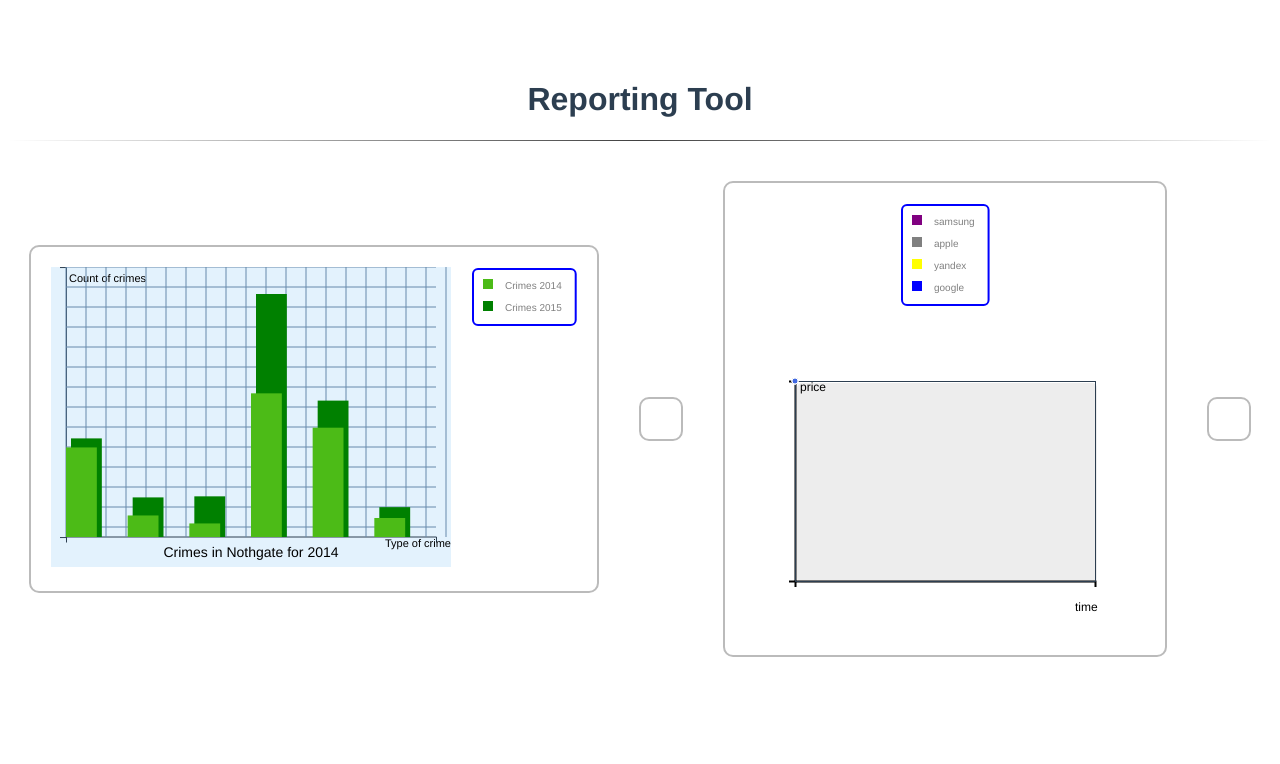
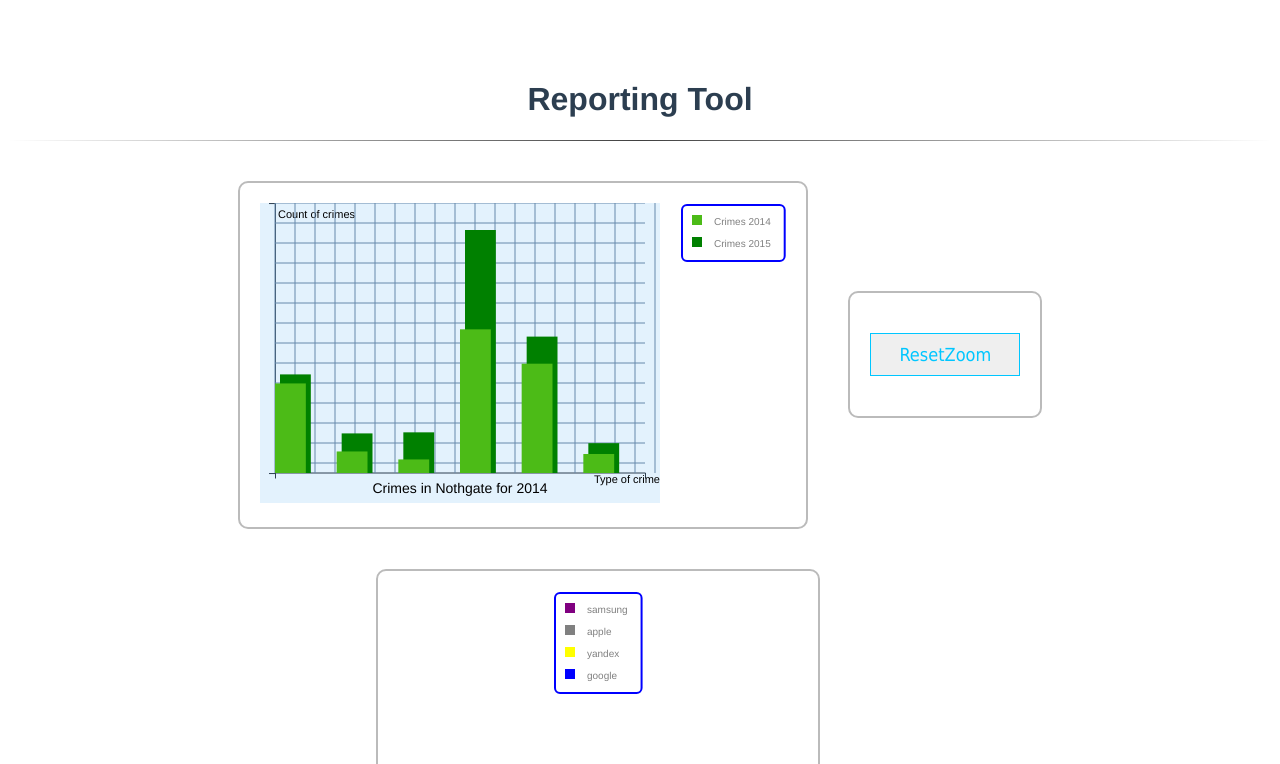
Before and after one commit to roi-itlab/reporting-tool, a Vue app: page /#/ in a window 1280 px wide. Shown: the top 764 px of the page. Built offline with nearby package versions, Linux system fonts and the light colour scheme.

Commit message:
Update bubbleChart.vue

```diff
--- a/src/components/BubbleChart.vue
+++ b/src/components/BubbleChart.vue
@@ -1,8 +1,8 @@
 <template>
     <div class='bubble'>
-        <div class='bubble--title' v-if='title'>kghkhgj</div>
+        <div class='bubble--title' v-if='title'>{{title}}</div>
+        <button class="glo" @click="resetShowDiagram">ResetZoom</button>
         <div class='bubble--flex' :class='{ "bubble--flex--vertical": flexStyle }'>
-            <!--<button class="btn" @click="showDiagram">сброс</button>-->
             <div class="bubbleChart"> </div>
             <Legend class='bubble--legend' v-if='legendReady' :props='props.legendConfig'></Legend>
         </div>
@@ -39,6 +39,8 @@ export default {
             axisXColor: VueTypes.string,
             axisYColor: VueTypes.string,
             axisWidth: VueTypes.number,
+            nameAsixX: VueTypes.string,
+            nameAsixY: VueTypes.string,
             width: VueTypes.number,
             height: VueTypes.number,
             title: VueTypes.string,
@@ -62,6 +64,8 @@ export default {
         axisXColor: VueTypes.string.def("null"),
         axisYColor: VueTypes.string.def("null"),
         axisWidth: VueTypes.number.def(0.5),
+        nameAsixX: VueTypes.string.def("axis X"),
+        nameAsixY: VueTypes.string.def("axis Y"),
         width: VueTypes.number.def(900),
         height: VueTypes.number.def(600),
         backGroundSvg: VueTypes.bool.def(true),
@@ -77,7 +81,7 @@ export default {
                 currentR: this.props.radiusKey,
                 currentC: this.props.categoryKey,
             },
-            title: '',
+            title: this.props.title,
             drawsKeys: [],
             objData: [],
             legendData: {
@@ -119,6 +123,11 @@ export default {
                 this.showDiagram();
             })
         },
+        resetShowDiagram() {
+            if (d3.select(this.$el).select(".bubbleChart"))
+                d3.select(this.$el).select(".bubbleChart").selectAll("svg").remove();
+            this.showDiagram();
+        },
         showDiagram: function() {
             // удаление svg элемента если он сущестувует
             //if(d3.select(".bubbleChart")){d3.select(".bubbleChart").selectAll("svg").remove();}
@@ -138,6 +147,8 @@ export default {
             let axisXColor = this.props.axisXColor || this.axisXColor;
             let axisYColor = this.props.axisYColor || this.axisYColor;
             let axisWidth = this.props.axisWidth || this.axisWidth;
+            let nameAsixX = this.props.nameAsixX || this.nameAsixX;
+            let nameAsixY = this.props.nameAsixY || this.nameAsixY;
             let width = this.props.width || this.width;
             let height = this.props.height || this.height;
             let backGroundSvg = this.props.backGroundSvg || this.backGroundSvg;
@@ -145,9 +156,9 @@ export default {
             let displayLegend = this.props.displayLegend || this.displayLegend;
             let legendConfig = this.props.legendConfig || this.legendConfig;
 
-            const padding = { top: 100, right: 100, bottom: 100, left: 100 };
             const w = width;
             const h = height;
+            const padding = { top: h * 0.15, right: w * 0.12, bottom: h * 0.15, left: w * 0.12 };
 
             let t = this;
             let x = this.draw.currentX;
@@ -176,7 +187,6 @@ export default {
 
             // создаем набор вертикальных линий для сетки
             let svg = d3.select(this.$el).select(".bubbleChart")
-                //.style("position", "relative")
                 .append("svg")
                 .attr("width", w)
                 .attr("height", h)
@@ -211,16 +221,18 @@ export default {
                 .call(yAxis);
 
             svg.append("text")
-                .attr("x", padding.left - 50)
+                .attr("x", padding.left)
                 .attr("y", padding.top - 11)
                 .attr("class", "asixText")
-                .text("Ось Y");
+                .attr("text-anchor", "end")
+                .text(nameAsixY);
 
             svg.append("text")
-                .attr("x", w - padding.right + 22)
+                .attr("x", w - padding.right + 2)
                 .attr("y", h - padding.bottom + 22)
                 .attr("class", "asixText")
-                .text("Ось Х");
+                .attr("text-anchor", "start")
+                .text(nameAsixX);
 
             if (gridX) {
                 d3.select(t.$el)
@@ -281,14 +293,12 @@ export default {
                 svg.attr("transform", "translate(" + [d3.event.transform.x, d3.event.transform.y] + ")" + " scale(" + d3.event.transform.k + ")");
                 bubbleAdd.attr("r", d => linearR(d[r]) / d3.event.transform.k).style("stroke-width", circleStrokeWidth / d3.event.transform.k);
 
-                /*  .attr("transform","translate(" + [d3.event.transform.x,d3.event.transform.y] + ")" + " scale(" +d3.event.transform.k+ ")");*/
                 LineX.style("stroke-width", axisWidth / d3.event.transform.k);
                 LineY.style("stroke-width", axisWidth / d3.event.transform.k);
                 d3.select(t.$el).selectAll("g.y-axis g.tick line").style("translate", "( 0 ," + 0.5 / d3.event.transform.k + ")");
                 d3.select(t.$el).selectAll("g.tick").style("stroke-width", gridWidth / d3.event.transform.k);
                 d3.select(t.$el).selectAll("g.tick text").attr("font-size", (12 / d3.event.transform.k) + "px");
                 d3.select(t.$el).selectAll("g.tick line").style("stroke-width", gridWidth / d3.event.transform.k);
-                //d3.selectall("line").style("stroke-width",gridWidth/d3.event.transform.k);
             };
 
             if (this.displayLegend) {
@@ -331,16 +341,17 @@ export default {
                     .style('top', (d3.event.pageY + 'px'));
 
                 textBlock.append("div")
-                    .text("Ось У: " + d[y]);
+                    .text(nameAsixY + " : " + d[y]);
 
                 textBlock.append("div")
-                    .text("Ось X: " + d[x]);
+                    .text(nameAsixX + " : " + d[x]);
 
                 textBlock.append("div")
-                    .text("Категория: " + d[c]);
+                    .text("Category: " + d[c]);
 
                 textBlock.append("div")
-                    .attr("class", "close")
+                    .attr("class","close")
+                    .attr("title","close")
                     .on("click", s => removeText());
 
                 d3.selectAll("circle")
@@ -382,8 +393,7 @@ export default {
     "fill": black;
     "stroke": black;
     "font-family": Helvetica Neue, Helvetica, Arial, san-serif;
-    "font-size": 12px;
-    "text-anchor": end;
+    "font-size": 0.8em;
 }
 
 .bubble .svgBack {
@@ -415,12 +425,12 @@ export default {
     top: 2px;
     width: 17px;
     height: 17px;
-    opacity: 0.6;
+    opacity: 1;
     z-index: 12;
 }
 
 .bubble .close:hover {
-    opacity: 1;
+    opacity: 0.6;
 }
 
 .bubble .close:before,
@@ -453,10 +463,33 @@ export default {
 .bubble .bubble--title {
     width: 100%;
     font-weight: bold;
+    font-size: 24px;
     margin-bottom: 20px;
 }
 
 .bubble .bubbleChart {
     vertical-align: top;
 }
+
+.bubble button.glo {
+    color: #00c6ff;
+    padding: 10px 20px;
+    width: 150px;
+    text-decoration: none;
+    text-align: center;
+    margin: 20px auto;
+    display: block;
+    background-image: linear-gradient(to left, transparent, transparent 50%, #00c6ff 50%, #00c6ff);
+    background-position: 100% 0;
+    background-size: 200% 100%;
+    transition: all .25s ease-in;
+    font: 400 18px tahoma;
+    border: 1px solid #00C6FF;
+    cursor: pointer;
+}
+
+.bubble button.glo:hover {
+    background-position: 0 0;
+    color: #fff;
+}
 </style>
```
Also changed, not shown: 1 other file (tests, documents, lock files or other folders).
